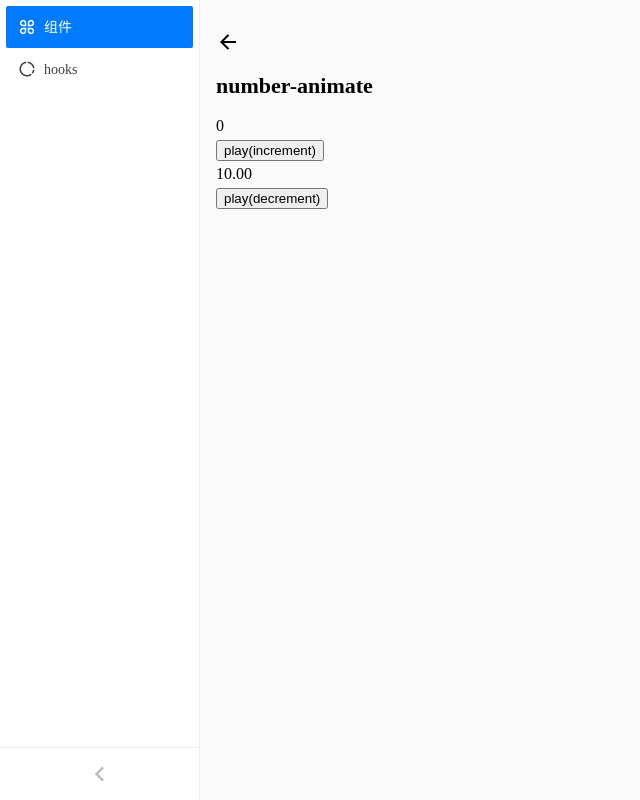
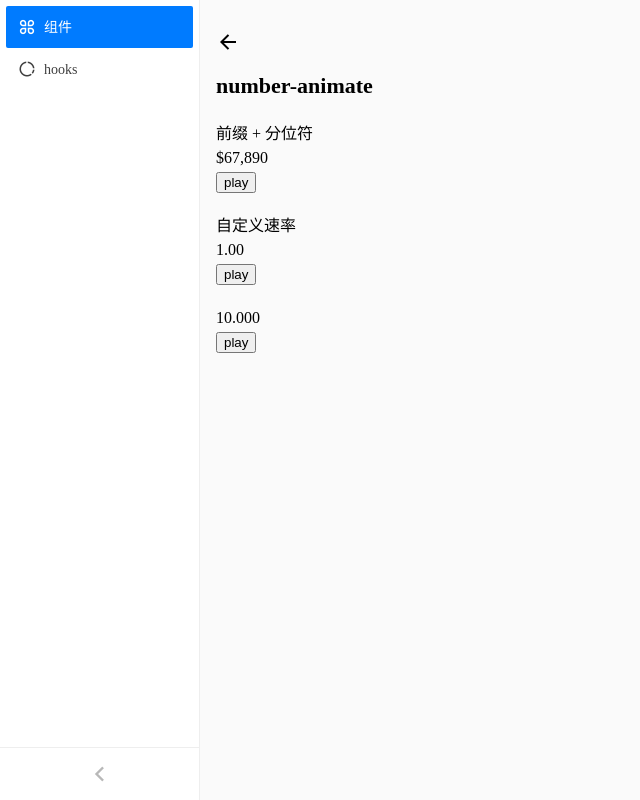
Before and after one commit to CiroLee/vue-materials, a Vue app: page /#/components/number-animate in a window 1280 px wide. Shown: the whole page, without its empty margins (0-640 px from the left). Built offline with nearby package versions, Linux system fonts and the light colour scheme.

Commit message:
feat: opt number-animate component

```diff
--- a/src/components/numberAnimate/components/number-animate.vue
+++ b/src/components/numberAnimate/components/number-animate.vue
@@ -1,5 +1,7 @@
 <template>
-  <div>{{ playEnd || playing ? animatedVal : startValue }}</div>
+  <div>
+    {{ prefix }}{{ playEnd || playing ? formatValue(animatedValue, separator) : formatValue(startValue, separator) }}
+  </div>
 </template>
 <script lang="ts" setup>
 export interface NumberAnimateInstance {
@@ -10,33 +12,28 @@ interface NumberAnimateProps {
   start: number;
   end: number;
   precision?: number;
-  speed?: number;
+  rate?: number;
+  separator?: boolean;
+  prefix?: string;
 }
 let intervalTimer: ReturnType<typeof setInterval> = 0;
 const playing = ref(false);
 const playEnd = ref(false);
 const props = withDefaults(defineProps<NumberAnimateProps>(), {
   precision: 0,
-  speed: 1,
+  rate: 1,
+  prefix: '',
+  separator: false,
 });
-const animatedVal = ref('');
-const precision = computed(() => Math.round(props.precision));
-const startValue = computed(() => formatStartValue(props.start, precision.value));
-const speedValue = computed(() => Math.abs(props.speed));
-const formatStartValue = (start: number, precision: number) => {
-  const [integer, decimals = ''] = start.toString().split('.');
-  if (precision) {
-    const prec = Math.min(precision, decimals.length);
-    let digit = decimals.slice(0, prec);
-    const rounded = Number(decimals.at(prec)) >= 5;
-    if (rounded) {
-      const digitArr = digit.split('');
-      digitArr.splice(-1, 1, String(Number(digit[digit.length - 1]) + 1));
-      digit = digitArr.join('');
-    }
-    return `${integer}.${digit}${'0'.repeat(Math.abs(precision - decimals.length))}`;
-  }
-  return `${Math.round(start)}`;
+const animatedValue = ref('');
+const precision = computed(() => Math.round(Math.abs(props.precision)));
+const startValue = computed(() => props.start.toFixed(precision.value));
+const rateValue = computed(() => Math.abs(props.rate));
+
+const formatValue = (value: string, separator?: boolean) => {
+  const [integer, digit] = String(value).split('.');
+  const separatedValue = separator ? `${Number(integer).toLocaleString()}${digit ? `.${digit}` : ''}` : value;
+  return separatedValue;
 };
 
 const play = () => {
@@ -46,21 +43,19 @@ const play = () => {
   playing.value = true;
   playEnd.value = false;
   let step = 1 / 10 ** precision.value || 1;
-  playing.value = true;
 
   step = props.start < props.end ? step : -step;
-  animatedVal.value = `${props.start}`;
+  animatedValue.value = `${startValue.value}`;
 
   intervalTimer = setInterval(() => {
-    if (Math.abs(Number(animatedVal.value)) < Math.abs(props.end)) {
-      animatedVal.value = (Number(animatedVal.value) + step).toFixed(precision.value);
+    if (Number(animatedValue.value) !== props.end) {
+      animatedValue.value = (Number(animatedValue.value) + step).toFixed(precision.value);
     } else {
       clearInterval(intervalTimer);
       playEnd.value = true;
       playing.value = false;
-      animatedVal.value = formatStartValue(props.end, precision.value);
     }
-  }, speedValue.value);
+  }, rateValue.value);
 };
 
 defineExpose({ play });
--- a/src/components/numberAnimate/index.vue
+++ b/src/components/numberAnimate/index.vue
@@ -1,13 +1,19 @@
 <template>
   <div>
     <h2 class="g-title">number-animate</h2>
-    <div>
-      <number-animate ref="incrementNaRef" :start="0" :end="24" :precision="0" :speed="20" />
-      <button @click="incrementNaRef?.play">play(increment)</button>
+    <div class="panel">
+      <p>前缀 + 分位符</p>
+      <number-animate ref="na0" :start="67890" :end="9999" separator prefix="$" />
+      <button @click="na0?.play">play</button>
     </div>
-    <div>
-      <number-animate ref="decrementNaRef" :start="10" :end="-33" :precision="2" />
-      <button @click="decrementNaRef?.play">play(decrement)</button>
+    <div class="panel">
+      <p>自定义速率</p>
+      <number-animate ref="na1" :start="1" :end="99" :precision="2" :rate="500" separator />
+      <button @click="na1?.play">play</button>
+    </div>
+    <div class="panel">
+      <number-animate ref="na2" :start="10" :end="0" :precision="3" />
+      <button @click="na2?.play">play</button>
     </div>
   </div>
 </template>
@@ -15,6 +21,12 @@
 import { ref } from 'vue';
 import numberAnimate from './components/number-animate.vue';
 import type { NumberAnimateInstance } from './components/number-animate.vue';
-const incrementNaRef = ref<NumberAnimateInstance>();
-const decrementNaRef = ref<NumberAnimateInstance>();
+const na0 = ref<NumberAnimateInstance>();
+const na1 = ref<NumberAnimateInstance>();
+const na2 = ref<NumberAnimateInstance>();
 </script>
+<style lang="scss" scoped>
+.panel {
+  margin: 20px 0;
+}
+</style>
```
Also changed, not shown: 1 other file (tests, documents, lock files or other folders).
